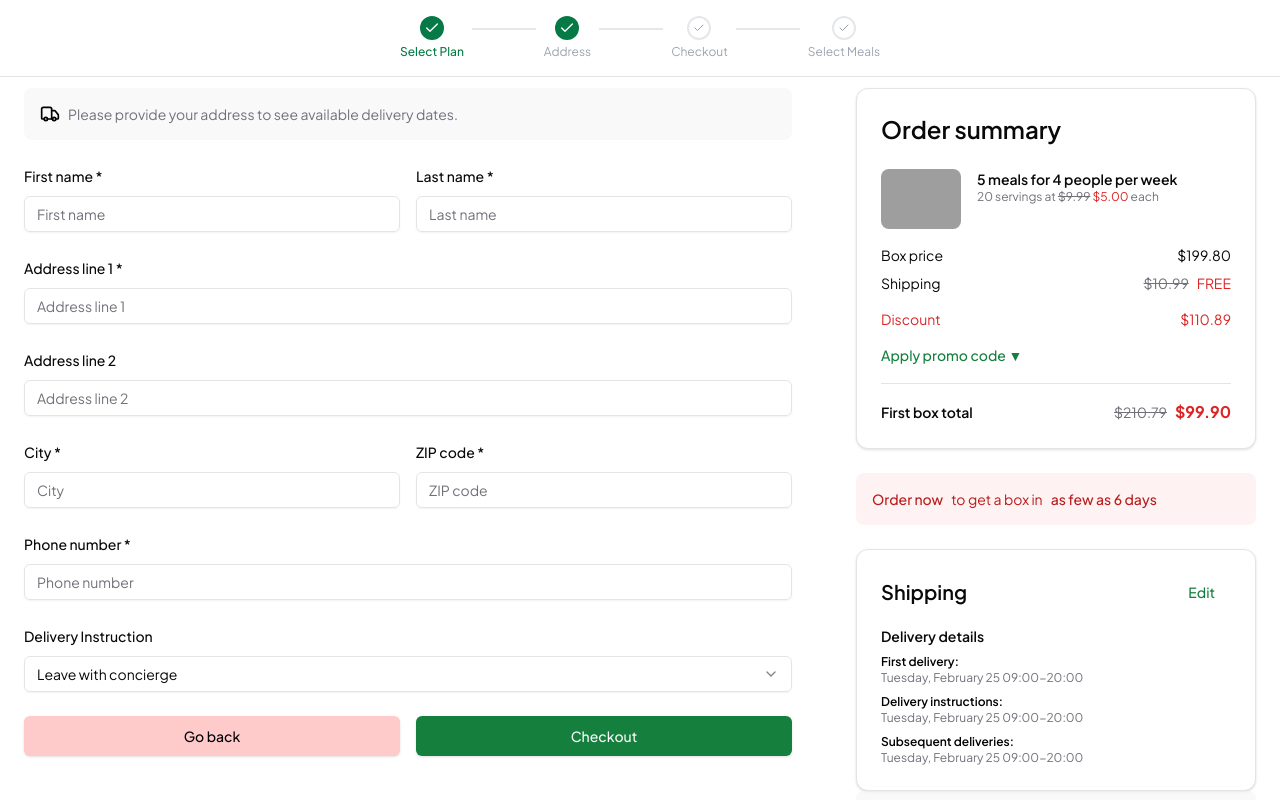
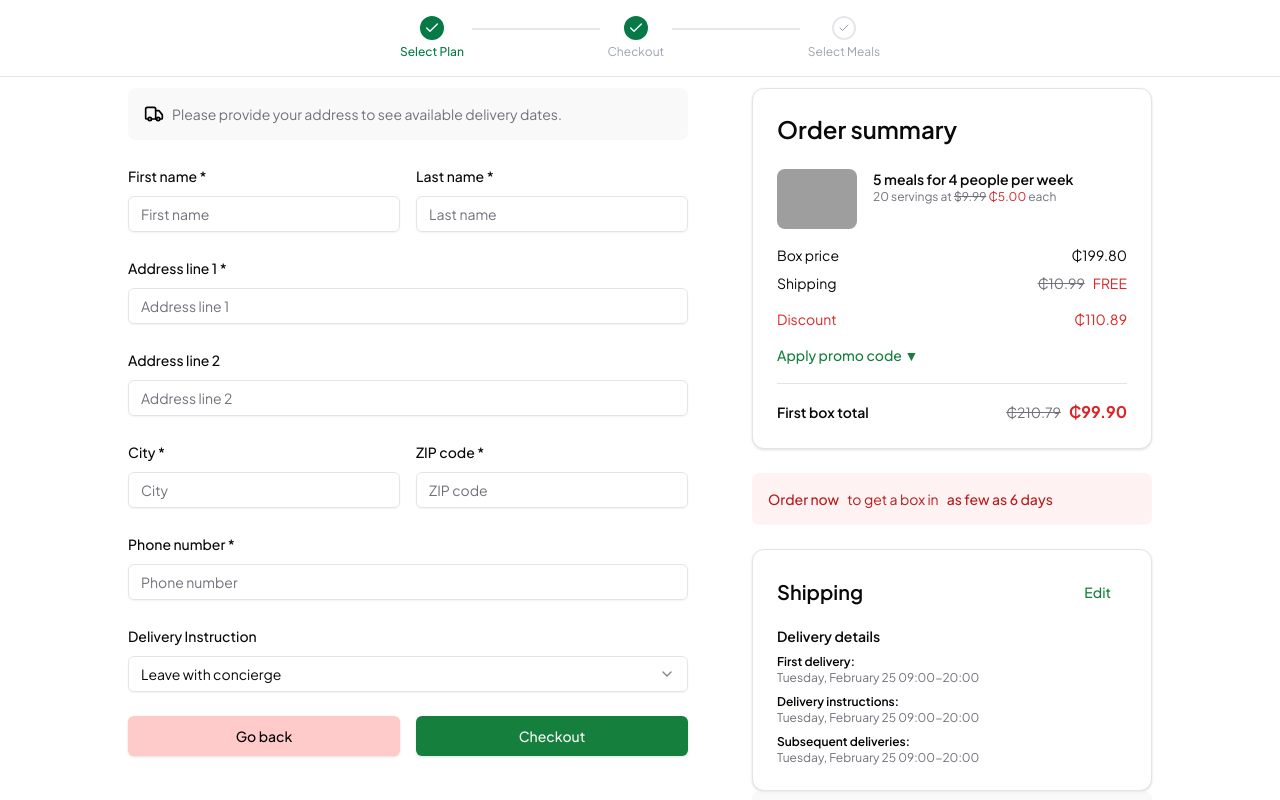
Before and after one commit to huntdavid175/home_kitchen_original, a Next.js app: page /subscribe/checkout in a window 1280 px wide. Shown: the top 800 px of the page. Built offline with nearby package versions, Linux system fonts and the light colour scheme; grey boxes are pictures that could not be loaded; a web font is replaced by a local one.

Commit message:
changed dollar sign to cedi, added meal selection to subscription flow

```diff
--- a/app/(subscribe)/subscribe/page.tsx
+++ b/app/(subscribe)/subscribe/page.tsx
@@ -197,21 +197,21 @@ export default function Home() {
     localStorage.setItem("selectedMealPlan", JSON.stringify(plan));
     router.push("/subscribe/checkout");
   };
-  const handleBack = () => {
-    setSelectedPlan(null);
-    setShowDeliveryForm(false);
-    setHasMealPlan(false);
-    localStorage.removeItem("selectedMealPlan");
-  };
+  // const handleBack = () => {
+  //   setSelectedPlan(null);
+  //   setShowDeliveryForm(false);
+  //   setHasMealPlan(false);
+  //   localStorage.removeItem("selectedMealPlan");
+  // };
   const handleGoBack = () => {
     setShowDeliveryForm(true);
     setShowCheckout(false);
   };
 
-  const handleNext = () => {
-    setShowDeliveryForm(false);
-    setShowCheckout(true);
-  };
+  // const handleNext = () => {
+  //   setShowDeliveryForm(false);
+  //   setShowCheckout(true);
+  // };
 
   const handleShowMealPlanSelection = () => {
     setShowCheckout(false);
@@ -227,9 +227,9 @@ export default function Home() {
       {!selectedPlan && !hasMealPlan && !showDeliveryForm && (
         <MealPlanSelection handlePlanSelect={handlePlanSelect} />
       )}
-      {(selectedPlan || hasMealPlan) && showDeliveryForm && (
+      {/* {(selectedPlan || hasMealPlan) && showDeliveryForm && (
         <DeliveryForm handleBack={handleBack} handleNext={handleNext} />
-      )}
+      )} */}
       {showCheckout && (
         <CheckoutPage
           Goback={handleGoBack}
--- /dev/null
+++ b/app/(subscribe)/subscribe/select-meals/page.tsx
@@ -0,0 +1,12 @@
+import PurchaseList from "@/components/Subscription/PurchaseList";
+import React from "react";
+
+const page = () => {
+  return (
+    <div>
+      <PurchaseList />
+    </div>
+  );
+};
+
+export default page;
--- a/components/Registration/DeliveryForm.tsx
+++ b/components/Registration/DeliveryForm.tsx
@@ -1,4 +1,7 @@
+"use client";
+
 import Image from "next/image";
+import { useState } from "react";
 import { Check } from "lucide-react";
 import { useForm } from "react-hook-form";
 import { zodResolver } from "@hookform/resolvers/zod";
@@ -26,15 +29,16 @@ import {
 } from "@/components/ui/select";
 import { Truck } from "lucide-react";
 import ProgressBar from "../Subscription/progressBar";
+import { useRouter } from "next/navigation";
 
 const deliverySchema = z.object({
-  firstName: z.string().min(2, "First name must be at least 2 characters"),
-  lastName: z.string().min(2, "Last name must be at least 2 characters"),
-  address1: z.string().min(5, "Address must be at least 5 characters"),
+  firstName: z.string().min(2, "Please enter a valid first name"),
+  lastName: z.string().min(2, "Please enter a valid last name"),
+  address1: z.string().min(5, "Please enter a valid address"),
   address2: z.string().optional(),
-  city: z.string().min(2, "City must be at least 2 characters"),
-  zipCode: z.string().min(5, "ZIP code must be at least 5 characters"),
-  phone: z.string().min(10, "Phone number must be at least 10 characters"),
+  city: z.string().min(2, "Please enter a valid city"),
+  zipCode: z.string().min(5, "Please enter a valid ZIP code"),
+  phone: z.string().min(10, "Please enter a valid phone number"),
   deliveryInstruction: z.string().optional(),
   sameAsBilling: z.boolean().default(true),
 });
@@ -63,15 +67,30 @@ export default function DeliveryForm({
     },
   });
 
+  const router = useRouter();
+
+  const [loading, setLoading] = useState(false);
+
+  const handlePayment = () => {
+    setLoading(true);
+    setTimeout(() => {
+      setLoading(false);
+      alert("Payment successful!");
+      // handleNext();
+      router.push("/subscribe/select-meals");
+      //   router.push("/order-confirmation");
+    }, 2000);
+  };
+
   const onSubmit = (data: DeliveryFormValues) => {
     console.log(data);
-    handleNext();
+    handlePayment();
   };
 
   return (
     <div className="container mx-auto p-6">
       <ProgressBar progress={3} />
-      <div className="grid gap-16 pt-16 lg:grid-cols-[1fr,400px]">
+      <div className="max-w-5xl mx-auto grid gap-16 pt-16 lg:grid-cols-[1fr,400px]">
         {/* Delivery Form */}
         <Form {...form}>
           <form onSubmit={form.handleSubmit(onSubmit)} className="space-y-6">
@@ -295,8 +314,9 @@ export default function DeliveryForm({
                 type="submit"
                 className="w-full bg-green-700 hover:bg-green-800"
                 size="lg"
+                disabled={loading}
               >
-                Checkout
+                {loading ? "Processing..." : "Checkout"}
               </Button>
             </div>
           </form>
@@ -321,7 +341,7 @@ export default function DeliveryForm({
                   </h3>
                   <p className="text-xs text-muted-foreground">
                     20 servings at <span className="line-through">$9.99</span>{" "}
-                    <span className="text-red-600">$5.00</span> each
+                    <span className="text-red-600">₵5.00</span> each
                   </p>
                 </div>
               </div>
@@ -329,13 +349,13 @@ export default function DeliveryForm({
               <div className="space-y-2">
                 <div className="flex justify-between text-sm">
                   <span>Box price</span>
-                  <span>$199.80</span>
+                  <span>₵199.80</span>
                 </div>
                 <div className="flex justify-between text-sm">
                   <span>Shipping</span>
                   <div>
                     <span className="line-through text-muted-foreground mr-2">
-                      $10.99
+                      ₵10.99
                     </span>
                     <span className="text-red-600 ">FREE</span>
                   </div>
@@ -355,7 +375,7 @@ export default function DeliveryForm({
 
               <div className="flex justify-between text-red-600 text-sm">
                 <span>Discount</span>
-                <span>$110.89</span>
+                <span>₵110.89</span>
               </div>
 
               <button className="text-green-700 text-sm font-medium">
@@ -367,10 +387,10 @@ export default function DeliveryForm({
                   <span className="font-semibold">First box total</span>
                   <div>
                     <span className="line-through text-muted-foreground mr-2">
-                      $210.79
+                      ₵210.79
                     </span>
                     <span className="text-base font-bold text-red-600">
-                      $99.90
+                      ₵99.90
                     </span>
                   </div>
                 </div>
--- a/components/Subscription/SubscriptionNav.tsx
+++ b/components/Subscription/SubscriptionNav.tsx
@@ -5,6 +5,7 @@ import { ShoppingCart } from "lucide-react";
 import { Badge } from "@/components/ui/badge";
 import type React from "react"; // Added import for React
 import Logo from "../ui/Logo";
+import ProgressBar from "./progressBar";
 
 const cn = (...classes: string[]) => classes.filter(Boolean).join(" ");
 
@@ -67,10 +68,10 @@ export default function SubscriptionNav() {
   }, []);
 
   return (
-    <div className="fixed top-0 left-0 right-0 z-50 bg-white border-b shadow-sm">
+    // <div className="fixed top-0 left-0 right-0 z-50 bg-white border-b shadow-sm">
     <div className="container mx-auto px-4 lg:px-6">
       {/* Progress Steps */}
-        <div className="flex items-center justify-between py-4 border-b">
+      {/* <div className="flex items-center justify-between py-4 border-b">
           <Logo />
           <div className="flex items-center gap-4 sm:gap-8 ">
             <div className="flex flex-col items-center gap-2">
@@ -84,7 +85,7 @@ export default function SubscriptionNav() {
                 2
               </div>
               <span className="text-[#64748b] text-xs   sm:inline">EXTRAS</span>
-              {/* <span className="text-[#64748b] text-sm sm:hidden">EXT</span> */}
+
             </div>
             <div className="flex flex-col items-center gap-2">
               <div className="w-6 h-6 rounded-full bg-[#f1f5f9] text-[#64748b] flex items-center justify-center text-xs">
@@ -93,7 +94,7 @@ export default function SubscriptionNav() {
               <span className="text-[#64748b] text-xs   sm:inline">
                 DELIVERY & PAYMENT
               </span>
-              {/* <span className="text-[#64748b] text-sm sm:hidden">DEL</span> */}
+
             </div>
           </div>
           <div className="relative ml-4">
@@ -102,11 +103,12 @@ export default function SubscriptionNav() {
               3
             </span>
           </div>
-        </div>
+        </div> */}
+      <ProgressBar progress={4} />
 
       {/* Categories */}
       <div
-          className="py-4 overflow-x-auto scrollbar-hide cursor-grab active:cursor-grabbing"
+        className="pt-0 py-4 overflow-x-auto scrollbar-hide cursor-grab active:cursor-grabbing"
         ref={scrollContainerRef}
         onMouseDown={handleMouseDown}
         onMouseUp={handleMouseUp}
@@ -140,6 +142,6 @@ export default function SubscriptionNav() {
         </p>
       </div>
     </div>
-    </div>
+    // </div>
   );
 }
--- a/components/Subscription/progressBar.tsx
+++ b/components/Subscription/progressBar.tsx
@@ -1,4 +1,4 @@
-import { Check } from "lucide-react";
+import { Check, ShoppingCart } from "lucide-react";
 import React from "react";
 
 function ProgressBar({ progress }: any) {
@@ -39,7 +39,7 @@ function ProgressBar({ progress }: any) {
             >
               <Check />
             </div>
-            <span className="text-xs text-gray-400">Address</span>
+            <span className="text-xs text-gray-400">Checkout</span>
           </div>
           <div className="flex-1 mx-2 self-start mt-3">
             <div className="h-[2px] bg-gray-200" />
@@ -54,12 +54,12 @@ function ProgressBar({ progress }: any) {
             >
               <Check />
             </div>
-            <span className="text-xs text-gray-400">Checkout</span>
+            <span className="text-xs text-gray-400">Select Meals</span>
           </div>
-          <div className="flex-1 mx-2 self-start mt-3">
+          {/* <div className="flex-1 mx-2 self-start mt-3">
             <div className="h-[2px] bg-gray-200" />
-          </div>
-          <div className="flex flex-col items-center">
+          </div> */}
+          {/* <div className="flex flex-col items-center">
             <div
               className={`w-6 h-6 rounded-full ${
                 progress === 5
@@ -70,7 +70,7 @@ function ProgressBar({ progress }: any) {
               <Check />
             </div>
             <span className="text-xs text-gray-400">Select Meals</span>
-          </div>
+          </div> */}
         </div>
       </div>
     </div>
```
Also changed, not shown: components/Subscription/MealPlanSelection.tsx (+7 -7 lines). Lines whose indentation alone changed are shown as unchanged.
